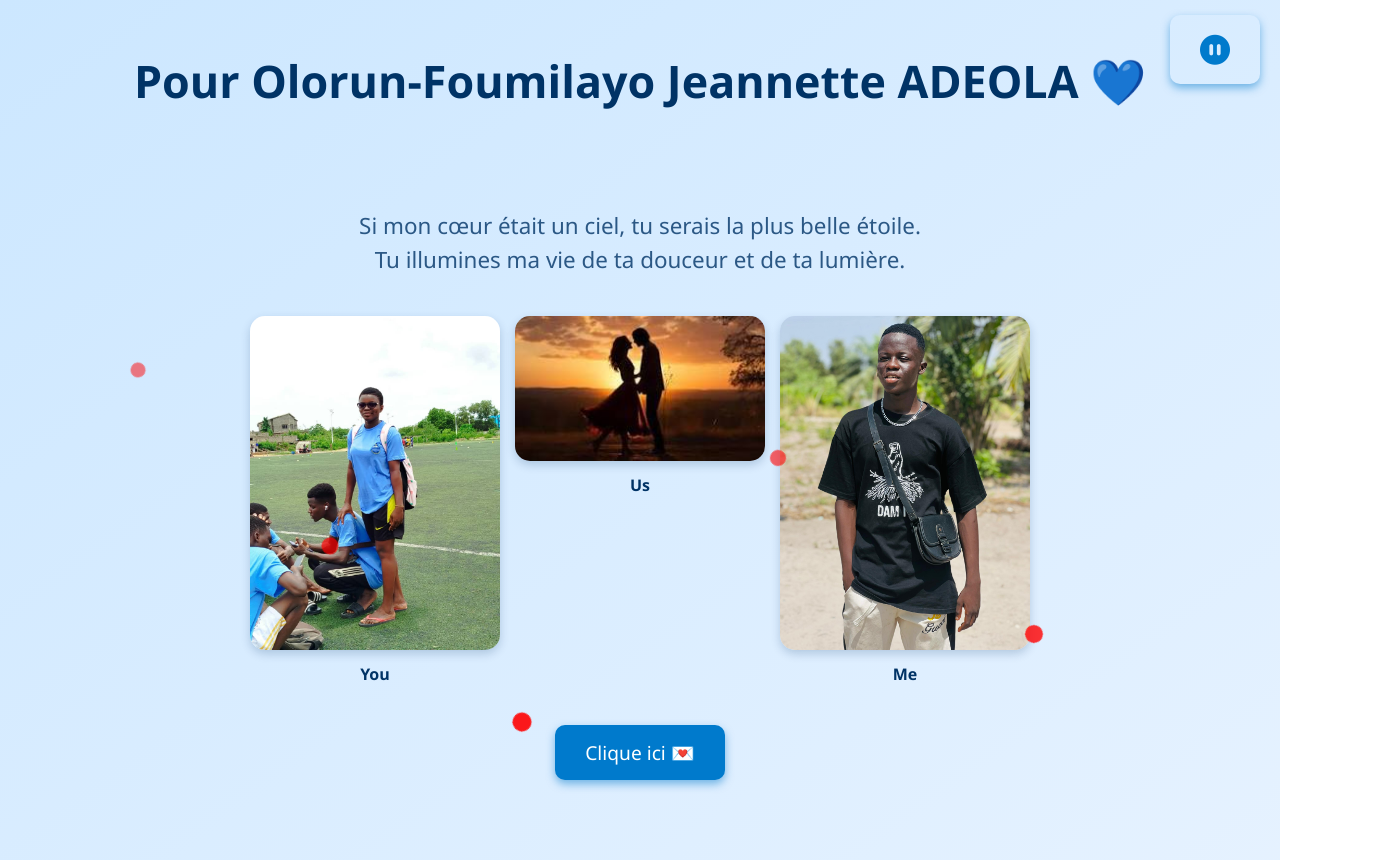
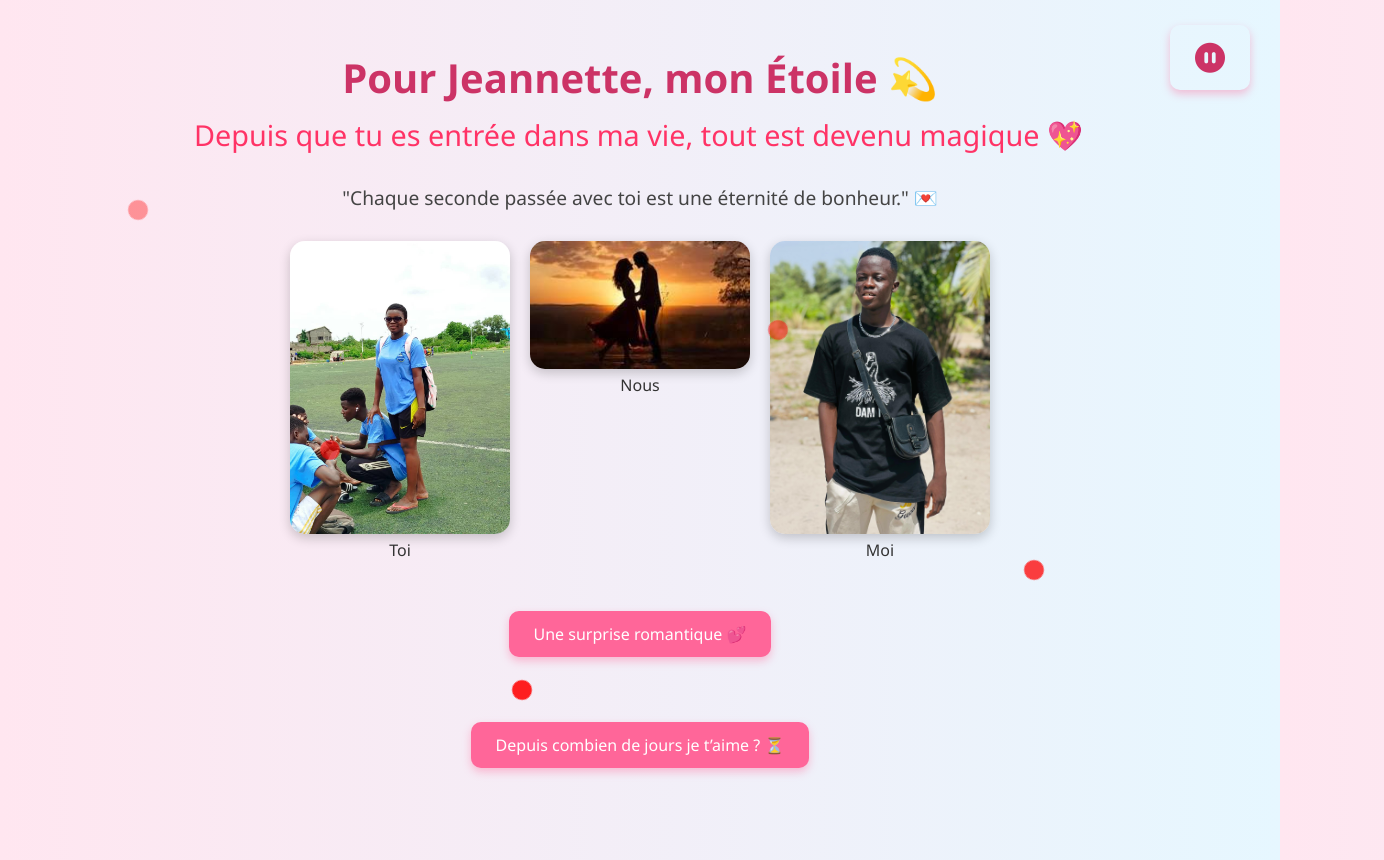
Before and after one commit to Marilin66/jeannette, a plain HTML site: page index.html in a window 1280 px wide. Shown: the top 860 px of the page, 1384 px wide, since content can reach past the window. Drawn offline with Linux system fonts and the light colour scheme.

Commit message:
Update index.html

```diff
--- a/index.html
+++ b/index.html
@@ -2,7 +2,7 @@
 <html lang="fr">
 <head>
   <meta charset="UTF-8" />
-  <title>Pour Olorun-Foumilayo Jeannette ADEOLA</title>
+  <title>Le Jardin Secret de Jeannette 🌹</title>
   <link rel="stylesheet" href="https://cdnjs.cloudflare.com/ajax/libs/font-awesome/6.4.0/css/all.min.css" />
   <style>
     * {
@@ -13,106 +13,37 @@
     }
 
     body {
-      background: linear-gradient(to bottom right, #cce7ff, #e6f2ff);
-      color: #003366;
+      background: linear-gradient(to right, #ffe6f0, #e6f7ff);
+      color: #333;
       text-align: center;
       padding: 50px 20px;
+      position: relative;
       overflow-x: hidden;
-      position: relative;
     }
 
     h1 {
-      font-size: 2.8em;
-      margin-bottom: 20px;
-      animation: fadeIn 2s ease-in-out;
-    }
-
-    .phrase {
-      font-size: 1.4em;
-      max-width: 600px;
-      margin: 0 auto 40px;
-      color: #003366cc;
-      animation: fadeIn 3s ease-in-out;
-      line-height: 1.5;
-    }
-
-    .gallery {
-      display: flex;
-      justify-content: center;
-      flex-wrap: wrap;
-      gap: 15px;
-      margin-bottom: 40px;
-    }
-
-    .gallery img {
-      width: 250px;
-      border-radius: 15px;
-      box-shadow: 0 4px 10px rgba(0, 51, 102, 0.2);
-      transition: transform 0.3s ease;
-      cursor: pointer;
-    }
-
-    .gallery img:hover {
-      transform: scale(1.05);
-    }
-
-    .gallery .image-card p {
-      margin-top: 8px;
-      font-weight: bold;
-    }
-
-    .button-container {
-      margin-bottom: 20px;
-    }
-
-    button {
-      padding: 14px 30px;
-      font-size: 1.2em;
-      background-color: #007acc;
-      color: white;
-      border: none;
-      border-radius: 10px;
-      cursor: pointer;
-      transition: background-color 0.3s ease;
-      box-shadow: 0 4px 8px rgba(0, 122, 204, 0.5);
-    }
-
-    button:hover {
-      background-color: #005999;
-    }
-
-    .surprise {
-      margin-top: 25px;
-      font-size: 1.3em;
-      color: #002244;
-      min-height: 40px;
-      animation: fadeIn 1s ease;
+      font-size: 2.5em;
+      margin-bottom: 10px;
+      color: #cc3366;
     }
 
     #typewriter {
-      font-size: 2.2em;
-      font-weight: bold;
+      font-size: 1.8em;
       color: #ff3366;
       margin-bottom: 30px;
-      animation: typing 3s steps(40, end), blink 0.75s step-end infinite;
+      border-right: 3px solid;
       white-space: nowrap;
       overflow: hidden;
-      border-right: 3px solid #ff3366;
-      width: 0;
+      animation: typing 5s steps(40, end), blink 0.75s step-end infinite;
     }
 
     @keyframes typing {
-      from { width: 0; }
-      to { width: 100%; }
+      from { width: 0 }
+      to { width: 100% }
     }
 
     @keyframes blink {
       50% { border-color: transparent; }
-    }
-
-    @keyframes fadeIn {
-      from { opacity: 0; transform: translateY(-20px); }
-      to { opacity: 1; transform: translateY(0); }
     }
 
     .heart {
@@ -122,20 +53,72 @@
       height: 20px;
       background: red;
       transform: rotate(45deg);
-      animation: floatingHearts 10s linear infinite;
-      opacity: 0.8;
+      animation: floatHeart 8s linear infinite;
+      opacity: 0.6;
       border-radius: 50%;
     }
 
-    @keyframes floatingHearts {
-      0% {
-        transform: translateY(0) rotate(45deg) scale(1);
-        opacity: 1;
-      }
-      100% {
-        transform: translateY(-110vh) rotate(45deg) scale(0.5);
-        opacity: 0;
-      }
+    @keyframes floatHeart {
+      0% { transform: translateY(0) rotate(45deg); opacity: 1; }
+      100% { transform: translateY(-120vh) rotate(45deg); opacity: 0; }
+    }
+
+    .gallery {
+      display: flex;
+      justify-content: center;
+      flex-wrap: wrap;
+      gap: 20px;
+      margin-bottom: 40px;
+    }
+
+    .gallery img {
+      width: 220px;
+      border-radius: 15px;
+      box-shadow: 0 4px 12px rgba(0,0,0,0.2);
+      transition: transform 0.3s ease;
+    }
+
+    .gallery img:hover {
+      transform: scale(1.07);
+    }
+
+    .phrase {
+      font-size: 1.2em;
+      margin-bottom: 30px;
+      color: #444;
+    }
+
+    button {
+      padding: 12px 25px;
+      font-size: 1em;
+      background-color: #ff6699;
+      color: white;
+      border: none;
+      border-radius: 10px;
+      cursor: pointer;
+      box-shadow: 0 4px 8px rgba(255, 102, 153, 0.4);
+      margin: 10px;
+    }
+
+    button:hover {
+      background-color: #cc3366;
+    }
+
+    .surprise, .days-love {
+      font-size: 1.2em;
+      margin-top: 15px;
+      color: #660033;
+      min-height: 30px;
+    }
+
+    .secret-letter {
+      background: rgba(255,255,255,0.8);
+      border-radius: 10px;
+      padding: 20px;
+      max-width: 700px;
+      margin: 40px auto;
+      line-height: 1.6;
+      text-align: justify;
     }
 
     .audio-control {
@@ -145,56 +128,69 @@
     }
 
     .audio-control button {
-      background: transparent;
+      background: none;
       border: none;
       font-size: 30px;
-      color: #007acc;
+      color: #cc3366;
       cursor: pointer;
+    }
+
+    .gift {
+      font-size: 3em;
+      margin-top: 30px;
+      cursor: pointer;
+      animation: pulse 2s infinite;
+    }
+
+    @keyframes pulse {
+      0% { transform: scale(1); }
+      50% { transform: scale(1.2); color: gold; }
+      100% { transform: scale(1); }
     }
   </style>
 </head>
 <body>
 
-  <h1>Pour Olorun-Foumilayo Jeannette ADEOLA 💙</h1>
-  <div id="typewriter">Jeannette, je t’aime infiniment 💖</div>
+  <h1>Pour Jeannette, mon Étoile 💫</h1>
+  <div id="typewriter">Depuis que tu es entrée dans ma vie, tout est devenu magique 💖</div>
 
-  <p class="phrase">
-    Si mon cœur était un ciel, tu serais la plus belle étoile.<br>
-    Tu illumines ma vie de ta douceur et de ta lumière.
-  </p>
+  <p class="phrase">"Chaque seconde passée avec toi est une éternité de bonheur." 💌</p>
 
   <div class="gallery">
-    <div class="image-card">
-      <img src="you.jpg" alt="Amour 1" />
-      <p>You</p>
-    </div>
-    <div class="image-card">
-      <img src="us.jpeg" alt="Amour 3" />
-      <p>Us</p>
-    </div>
-    <div class="image-card">
-      <img src="me.jpg" alt="Amour 2" />
-      <p>Me</p>
-    </div>
+    <div><img src="you.jpg" alt="You"><p>Toi</p></div>
+    <div><img src="us.jpeg" alt="Us"><p>Nous</p></div>
+    <div><img src="me.jpg" alt="Me"><p>Moi</p></div>
   </div>
 
-  <div class="button-container">
-    <button onclick="showSurprise()">Clique ici 💌</button>
-    <p class="surprise" id="surpriseText"></p>
+  <button onclick="showPhrase()">Une surprise romantique 💕</button>
+  <p class="surprise" id="surpriseText"></p>
+
+  <button onclick="showLoveDays()">Depuis combien de jours je t’aime ? ⏳</button>
+  <p class="days-love" id="loveDays"></p>
+
+  <div class="secret-letter">
+    <h2>📖 Lettre d’amour</h2>
+    <p>
+      Mon amour,<br><br>
+      Chaque jour, je remercie l’univers de t’avoir mise sur mon chemin. Tu es la lumière qui éclaire mes pas, le souffle qui donne vie à mes rêves. Ton regard, ta voix, ton sourire… tout en toi est une mélodie qui berce mon cœur. Je ne veux rien d’autre que toi, maintenant, demain et pour toujours.
+      <br><br>
+      Je t’aime plus que les mots ne pourront jamais le dire.
+      <br><br>
+      – Ton éternel amoureux 💘
+    </p>
   </div>
 
+  <div class="gift" onclick="alert('🎁 Ce cadeau, c’est mon cœur tout entier... pour toi, Jeannette.')">🎁</div>
+
   <div class="audio-control">
-    <button onclick="toggleMusic()">
-      <i id="music-icon" class="fas fa-pause-circle"></i>
-    </button>
+    <button onclick="toggleMusic()"><i id="music-icon" class="fas fa-pause-circle"></i></button>
   </div>
 
   <audio id="bg-music" autoplay loop>
-    <source src="https://cdn.pixabay.com/download/audio/2023/03/20/audio_15a56e8f0e.mp3?filename=romantic-story-144302.mp3" type="audio/mpeg" />
-    Votre navigateur ne supporte pas l'audio.
+    <source src="https://cdn.pixabay.com/download/audio/2023/03/20/audio_15a56e8f0e.mp3" type="audio/mpeg" />
   </audio>
 
-  <!-- Cœurs animés -->
+  <!-- Cœurs qui tombent -->
   <div class="heart" style="left: 10%; animation-delay: 0s;"></div>
   <div class="heart" style="left: 25%; animation-delay: 2s;"></div>
   <div class="heart" style="left: 40%; animation-delay: 4s;"></div>
@@ -203,34 +199,19 @@
 
   <script>
     const phrases = [
-      "Ton sourire me donne envie de croire en la beauté de chaque jour.",
-      "Depuis que je t’ai rencontrée, mon monde a changé de couleur.",
-      "Je ne cherche plus le bonheur, je l’ai trouvé en toi.",
-      "À chaque battement de cœur, c’est ton prénom qui résonne en moi.",
-      "Tu es ce que j’ai de plus doux, de plus vrai, de plus beau.",
-      "Ton regard est la lumière qui éclaire mes jours sombres.",
-      "Être près de toi, c’est comme retrouver la paix dans un monde agité.",
-      "Chaque moment passé avec toi est un trésor que je garde précieusement.",
-      "Tu es la mélodie douce qui berce mon âme.",
-      "Avec toi, chaque jour est une nouvelle aventure remplie d’amour.",
-      "Ta présence transforme mes rêves en réalité.",
-      "Je t’aime plus que les mots ne peuvent jamais l’exprimer.",
-      "Quand je pense à toi, un sourire naît sans raison.",
-      "Ton absence est un silence que mon cœur ne sait pas interpréter.",
-      "Je t'aime dans chaque battement de mon cœur et dans chaque souffle que je prends.",
-      "Ton amour est mon plus grand poème, écrit sans mots mais ressenti à chaque instant.",
-      "Tu es la seule personne qui peut faire battre mon cœur juste avec un regard.",
-      "Aimer, c’est te regarder et oublier le reste du monde.",
-      "Si j’avais une rose pour chaque pensée pour toi, je pourrais marcher dans un jardin infini.",
-      "Ton amour est la lumière qui guide mes pas dans l’obscurité.",
-      "Même dans mes rêves les plus fous, je n’imaginais pas quelqu’un comme toi.",
-      "Tu es l’évidence au milieu de mes doutes, la tendresse au milieu du chaos."
+      "Je pense à toi plus souvent que je respire.",
+      "Ton amour est mon plus beau refuge.",
+      "Tu es mon aujourd’hui et tous mes lendemains.",
+      "Rien n’est plus doux que ton prénom murmuré au creux de mon cœur.",
+      "Tu es la poésie que je ne savais pas lire avant de te connaître.",
+      "Je t’aime sans raison, sans condition, sans fin.",
+      "Toi + Moi = Pour toujours 💞",
     ];
 
-    function showSurprise() {
+    function showPhrase() {
       const surprise = document.getElementById("surpriseText");
-      const randomIndex = Math.floor(Math.random() * phrases.length);
-      surprise.textContent = phrases[randomIndex];
+      const index = Math.floor(Math.random() * phrases.length);
+      surprise.textContent = phrases[index];
     }
 
     function toggleMusic() {
@@ -244,7 +225,14 @@
         icon.classList.replace("fa-pause-circle", "fa-play-circle");
       }
     }
+
+    function showLoveDays() {
+      const start = new Date("2022-11-08"); // Exemple : date de début d’amour
+      const today = new Date();
+      const diffTime = Math.abs(today - start);
+      const days = Math.ceil(diffTime / (1000 * 60 * 60 * 24));
+      document.getElementById("loveDays").textContent = `Cela fait ${days} jours que je t’aime 💘`;
+    }
   </script>
-
 </body>
 </html>
```
